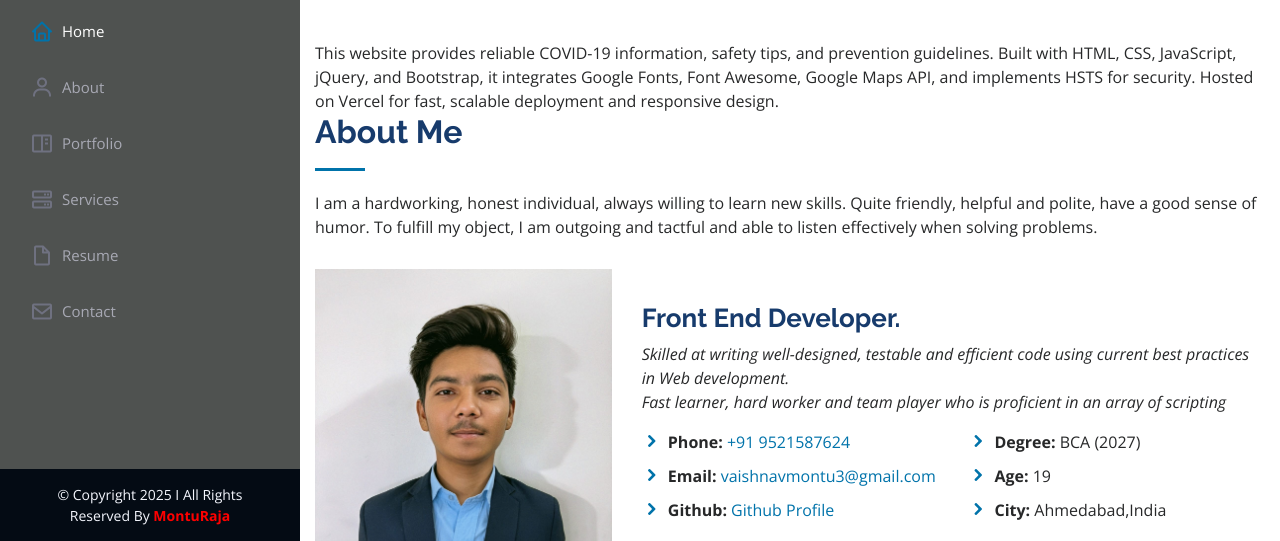
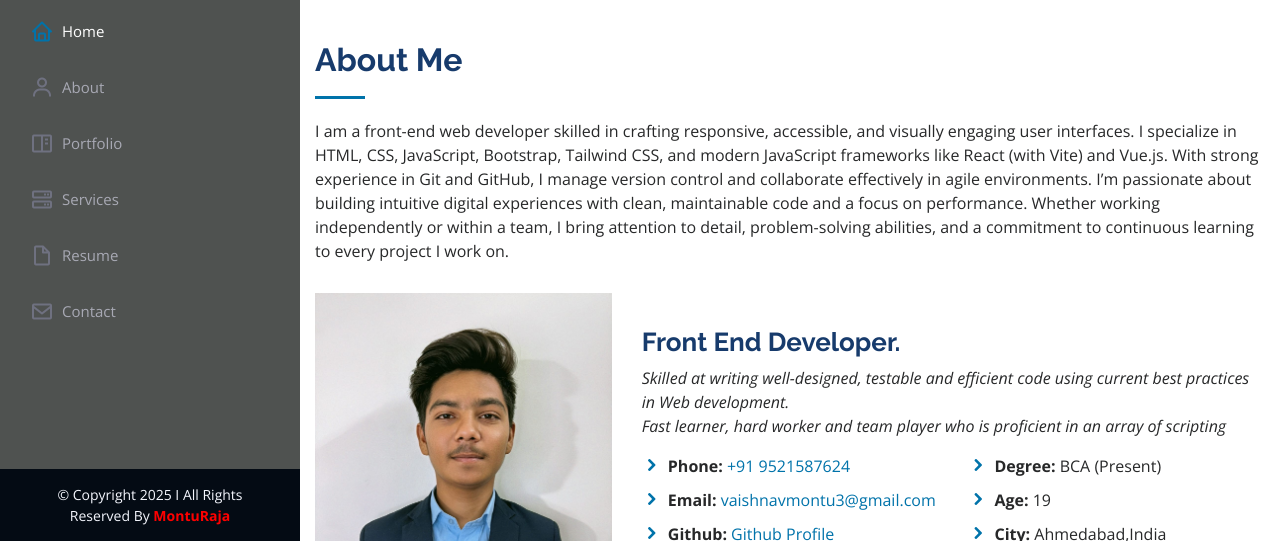
Before and after one commit to monturaja/Montu-Raja-Front-End-Web-Developer, a plain HTML site: page index.html in a window 1280 px wide. Shown: the part 259-800 px from the top of the page. Drawn offline with nearby package versions, Linux system fonts and the light colour scheme; some icons are missing.

Commit message:
Initial code upload

```diff
--- a/index.html
+++ b/index.html
@@ -81,12 +81,10 @@
   </section>
   <main id="main">
     <section id="about" class="about">
-      <div class="container">This website provides reliable COVID-19 information, safety tips, and prevention guidelines. Built with HTML, CSS, JavaScript, jQuery, and Bootstrap, it integrates Google Fonts, Font Awesome, Google Maps API, and implements HSTS for security. Hosted on Vercel for fast, scalable deployment and responsive design.
+      <div class="container">
         <div class="section-title">
           <h2>About Me</h2>
-          <p>I am a hardworking, honest individual, always willing to learn new skills. Quite friendly, helpful and
-            polite, have a good sense of humor. To fulfill my object, I am outgoing and tactful and able to listen
-            effectively when solving problems. </p>
+          <p>I am a front-end web developer skilled in crafting responsive, accessible, and visually engaging user interfaces. I specialize in HTML, CSS, JavaScript, Bootstrap, Tailwind CSS, and modern JavaScript frameworks like React (with Vite) and Vue.js. With strong experience in Git and GitHub, I manage version control and collaborate effectively in agile environments. I’m passionate about building intuitive digital experiences with clean, maintainable code and a focus on performance. Whether working independently or within a team, I bring attention to detail, problem-solving abilities, and a commitment to continuous learning to every project I work on. </p>
         </div>
         <div class="row about-me-row">
           <div class="col-lg-4" data-aos="fade-right">
@@ -115,7 +113,7 @@
               </div>
               <div class="col-lg-6">
                 <ul>
-                  <li><i class="icofont-rounded-right"></i> <strong>Degree:</strong> BCA (2027)</li>
+                  <li><i class="icofont-rounded-right"></i> <strong>Degree:</strong> BCA (Present)</li>
                   <li><i class="icofont-rounded-right"></i> <strong>Age:</strong> 19</li>
                   <li><i class="icofont-rounded-right"></i> <strong>City:</strong> Ahmedabad,India</li>
                 </ul>
@@ -412,7 +410,7 @@
   </div>
   <div class="resume-item">
     <h4>Bachelor Of Computer Applications</h4>
-    <h5>2024-2027</h5>
+    <h5>2024-(Present)</h5>
     <p><em><a rel="noopener" href="" target="_blank">Amity University Noida</a></em></p>
     <p></p>
   </div>
```
